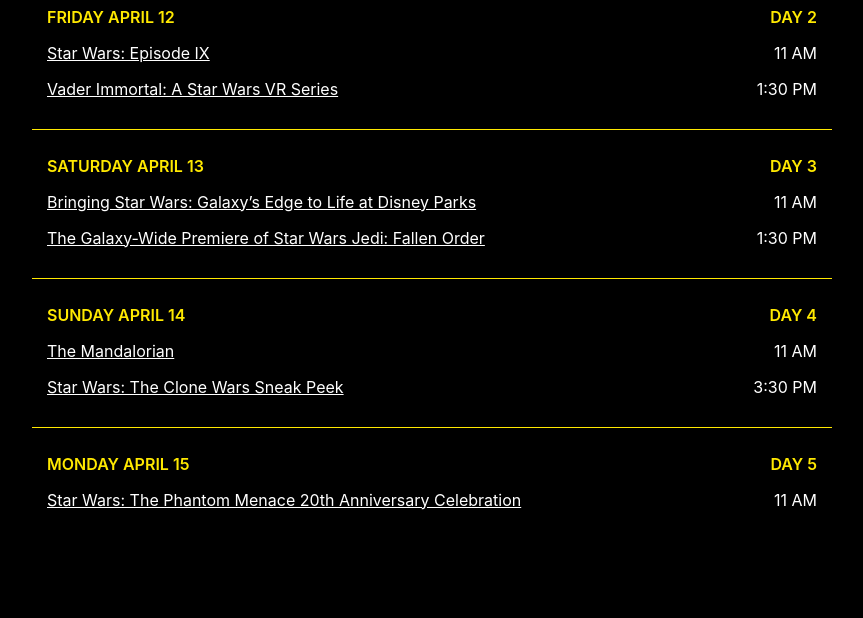
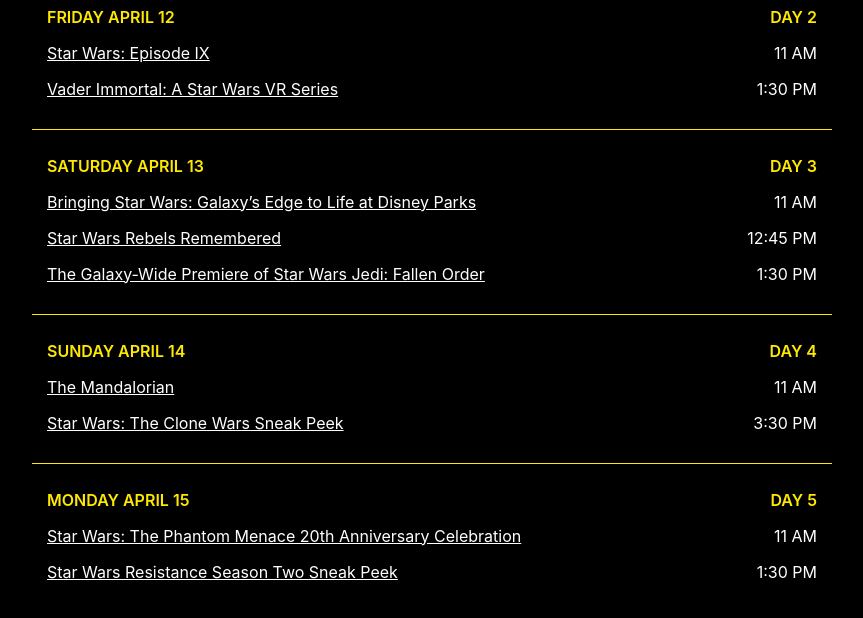
Before and after one commit to JamieSteveLee/star-wars-celebration, a website: page 2019/index.html in a window 1280 px wide. Shown: the part 296-914 px from the top of the page, without its empty margins (208-1071 px from the left). Before the commit the page ends 846 px from the top, so only its background shows below. Drawn offline with nearby package versions, Linux system fonts and the light colour scheme; files that its build step writes are made by us from their sources.

Commit message:
Add Galaxy stage panels

```diff
--- a/src/js/script.js
+++ b/src/js/script.js
@@ -21,69 +21,16 @@
 				day: "Day 2",
 				display: true,
 				panels: [
-					{
-						name: "Star Wars: Episode IX",
-						shortName: "Episode IX",
-						timeGMT: [2019, 4, 12, 16, 0, 0],
-						stages: ["Celebration", "Galaxy", "Twin Suns"],
-						fave: true,
-						display: true,
-						url: "https://www.youtube.com/watch?v=RnhiLZOprZE",
-					},
-					{
-						name: "Vader Immortal: A Star Wars VR Series",
-						shortName: "Vader Immortal",
-						timeGMT: [2019, 4, 12, 18, 30, 0],
-						stages: ["Celebration"],
-						fave: true,
-						display: true,
-						url: "https://www.youtube.com/watch?v=bP9lB8BMSzo",
-					},
-					{
-						name: "Star Wars Collectibles Update with Lucasfilm's Brian Merten",
-						shortName: "Collectibles",
-						timeGMT: [2019, 4, 12, 18, 30, 0],
-						stages: ["Twin Suns"],
-						fave: false,
-						display: true,
-						url: "",
-					},
-					{
-						name: "Star Wars Hasbro",
-						shortName: "Hasbro",
-						timeGMT: [2019, 4, 12, 20, 0, 0],
-						stages: ["Twin Suns"],
-						fave: false,
-						display: true,
-						url: "",
-					},
-					{
-						name: "The Creatures, Droids & Aliens of Star Wars",
-						shortName: "Creatures, Droids & Aliens",
-						timeGMT: [2019, 4, 12, 21, 0, 0],
-						stages: ["Celebration"],
-						fave: false,
-						display: true,
-						url: "https://www.youtube.com/watch?v=De3NwcdQAlY",
-					},
-					{
-						name: "Lucasfilm Publishing Panel",
-						shortName: "Lucasfilm Publishing",
-						timeGMT: [2019, 4, 12, 21, 45, 0],
-						stages: ["Twin Suns"],
-						fave: false,
-						display: true,
-						url: "",
-					},
-					{
-						name: "I'll Take Droids for $500, Obi-Wan: An Intergalactic Game Show",
-						shortName: "Game Show",
-						timeGMT: [2019, 4, 12, 23, 30, 0],
-						stages: ["Twin Suns"],
-						fave: false,
-						display: true,
-						url: "",
-					},
+					{name:'Star Wars: Episode IX',shortName:'Episode IX',timeGMT:[2019,4,12,16,0,0],stages:["Celebration", "Galaxy", "Twin Suns"],fave:true,display:true,url:'https://www.youtube.com/watch?v=RnhiLZOprZE'},
+					{name:'Vader Immortal: A Star Wars VR Series',shortName:'Vader Immortal',timeGMT:[2019,4,12,18,30,0],stages:["Celebration"],fave:true,display:true,url:'https://www.youtube.com/watch?v=bP9lB8BMSzo'},
+					{name:'20 years of the LEGO Star Wars Story - A Retrospective and Forward Look',shortName:'LEGO Star Wars Story',timeGMT:[2019,4,12,18,30,0],stages:["Galaxy"],fave:false,display:true,url:'https://www.youtube.com/watch?v=S6sNfTyRfYk'},
+					{name:'Star Wars Collectibles Update with Lucasfilm\'s Brian Merten',shortName:'Collectibles',timeGMT:[2019,4,12,18,30,0],stages:["Twin Suns"],fave:false,display:true,url:''},
+					{name:'Star Wars Hasbro',shortName:'Hasbro',timeGMT:[2019,4,12,20,0,0],stages:["Twin Suns"],fave:false,display:true,url:''},
+					{name:'The Music of Star Wars: The Phantom Menace with David Collins',shortName:'Music of TPM',timeGMT:[2019,4,12,20,30,0],stages:["Galaxy"],fave:false,display:true,url:''},
+					{name:'The Creatures, Droids & Aliens of Star Wars',shortName:'Creatures, Droids & Aliens',timeGMT:[2019,4,12,21,0,0],stages:["Celebration"],fave:false,display:true,url:''},
+					{name:'Lucasfilm Publishing Panel',shortName:'Lucasfilm Publishing',timeGMT:[2019,4,12,21,45,0],stages:["Twin Suns"],fave:false,display:true,url:''},
+					{name:'ILM Presents: Making Solo',shortName:'Making Solo',timeGMT:[2019,4,12,22,30,0],stages:["Galaxy"],fave:false,display:true,url:''},
+					{name:'I\'ll Take Droids for $500, Obi-Wan: An Intergalactic Game Show',shortName:'Game Show',timeGMT:[2019,4,12,23,30,0],stages:["Twin Suns"],fave:false,display:true,url:''},
 				]
 			},
 			{
@@ -91,78 +38,18 @@
 				day: "Day 3",
 				display: true,
 				panels: [
-					{
-						name: "Bringing Star Wars: Galaxy’s Edge to Life at Disney Parks",
-						shortName: "Galaxy’s Edge",
-						timeGMT: [2019, 4, 13, 16, 0, 0],
-						stages: ["Celebration"],
-						fave: true,
-						display: true,
-						url: "https://www.youtube.com/watch?v=lMwhJiK-XbA",
-					},
-					{
-						name: "Inside Fantasy Flight Games",
-						shortName: "Fantasy Flight Games",
-						timeGMT: [2019, 4, 13, 16, 0, 0],
-						stages: ["Twin Suns"],
-						fave: false,
-						display: true,
-						url: "",
-					},
-					{
-						name: "Del Rey Books - Behind the Scenes",
-						shortName: "Del Rey Books",
-						timeGMT: [2019, 4, 13, 17, 45, 0],
-						stages: ["Twin Suns"],
-						fave: false,
-						display: true,
-						url: "",
-					},
-					{
-						name: "The Galaxy-Wide Premiere of Star Wars Jedi: Fallen Order",
-						shortName: "Jedi: Fallen Order",
-						timeGMT: [2019, 4, 13, 18, 30, 0],
-						stages: ["Celebration"],
-						fave: true,
-						display: true,
-						url: "https://www.youtube.com/watch?v=XNa5FwnCfXE",
-					},
-					{
-						name: "Marvel Comics Presents: Star Wars",
-						shortName: "Marvel Comics",
-						timeGMT: [2019, 4, 13, 19, 30, 0],
-						stages: ["Twin Suns"],
-						fave: false,
-						display: true,
-						url: "",
-					},
-					{
-						name: "SISTERS OF THE FORCE, A Celebration of Women and Star Wars",
-						shortName: "Women and Star Wars",
-						timeGMT: [2019, 4, 13, 21, 0, 0],
-						stages: ["Celebration"],
-						fave: false,
-						display: true,
-						url: "https://www.youtube.com/watch?v=MfzrCUOx91U",
-					},
-					{
-						name: "Step Into Our Star Wars Stories: ILMxLAB",
-						shortName: "ILMxLAB",
-						timeGMT: [2019, 4, 13, 21, 15, 0],
-						stages: ["Twin Suns"],
-						fave: false,
-						display: true,
-						url: "",
-					},
-					{
-						name: "Star Wars: The Force of Funko",
-						shortName: "Funko",
-						timeGMT: [2019, 4, 13, 22, 45, 0],
-						stages: ["Twin Suns"],
-						fave: false,
-						display: true,
-						url: "",
-					},
+					{name:'Droids and Animatronic Creatures of Star Wars',shortName:'Droids and Animatronic Creatures',timeGMT:[2019,4,13,15,45,0],stages:["Galaxy"],fave:false,display:true,url:'https://www.youtube.com/watch?v=De3NwcdQAlY'},
+					{name:'Bringing Star Wars: Galaxy\’s Edge to Life at Disney Parks',shortName:'Galaxy’s Edge',timeGMT:[2019,4,13,16,0,0],stages:["Celebration"],fave:true,display:true,url:'https://www.youtube.com/watch?v=lMwhJiK-XbA'},
+					{name:'Inside Fantasy Flight Games',shortName:'Fantasy Flight Games',timeGMT:[2019,4,13,16,0,0],stages:["Twin Suns"],fave:false,display:true,url:''},
+					{name:'Star Wars Rebels Remembered',shortName:'Rebels',timeGMT:[2019,4,13,17,45,0],stages:["Galaxy"],fave:true,display:true,url:'https://www.youtube.com/watch?v=RqyKaWM0Jf0'},
+					{name:'Del Rey Books - Behind the Scenes',shortName:'Del Rey Books',timeGMT:[2019,4,13,17,45,0],stages:["Twin Suns"],fave:false,display:true,url:''},
+					{name:'The Galaxy-Wide Premiere of Star Wars Jedi: Fallen Order',shortName:'Jedi: Fallen Order',timeGMT:[2019,4,13,18,30,0],stages:["Celebration"],fave:true,display:true,url:'https://www.youtube.com/watch?v=XNa5FwnCfXE'},
+					{name:'Marvel Comics Presents: Star Wars',shortName:'Marvel Comics',timeGMT:[2019,4,13,19,30,0],stages:["Twin Suns"],fave:false,display:true,url:''},
+					{name:'Star Wars Cosplay Competition',shortName:'Cosplay Competition',timeGMT:[2019,4,13,20,30,0],stages:["Galaxy"],fave:false,display:true,url:''},
+					{name:'SISTERS OF THE FORCE, A Celebration of Women and Star Wars',shortName:'Women and Star Wars',timeGMT:[2019,4,13,21,0,0],stages:["Celebration"],fave:false,display:true,url:'https://www.youtube.com/watch?v=MfzrCUOx91U'},
+					{name:'Step Into Our Star Wars Stories: ILMxLAB',shortName:'ILMxLAB',timeGMT:[2019,4,13,21,15,0],stages:["Twin Suns"],fave:false,display:true,url:''},
+					{name:'A Star Wars Let\'s Play',shortName:'A Star Wars Let\'s Play',timeGMT:[2019,4,13,22,30,0],stages:["Galaxy"],fave:false,display:true,url:''},
+					{name:'Star Wars: The Force of Funko',shortName:'Funko',timeGMT:[2019,4,13,22,45,0],stages:["Twin Suns"],fave:false,display:true,url:''},
 				]
 			},
 			{
@@ -170,50 +57,14 @@
 				day: "Day 4",
 				display: true,
 				panels: [
-					{
-						name: "The Mandalorian",
-						timeGMT: [2019, 4, 14, 16, 0, 0],
-						stages: ["Celebration", "Galaxy", "Twin Suns"],
-						fave: true,
-						display: true,
-						url: "https://www.youtube.com/watch?v=GrlTosbjylA",
-					},
-					{
-						name: "Behind the Scenes of the Cantina",
-						shortName: "Cantina BTS",
-						timeGMT: [2019, 4, 14, 18, 0, 0],
-						stages: ["Twin Suns"],
-						fave: false,
-						display: true,
-						url: "",
-					},
-					{
-						name: "In Conversation with Alan Tudyk",
-						shortName: "Alan Tudyk",
-						timeGMT: [2019, 4, 14, 18, 30, 0],
-						stages: ["Celebration"],
-						fave: false,
-						display: true,
-						url: "https://www.youtube.com/watch?v=rscLMX2axdk",
-					},
-					{
-						name: "Star Wars: The Clone Wars Sneak Peek",
-						shortName: "The Clone Wars",
-						timeGMT: [2019, 4, 14, 20, 30, 0],
-						stages: ["Celebration", "Twin Suns"],
-						fave: true,
-						display: true,
-						url: "https://www.youtube.com/watch?v=I0XlB2EJZuA",
-					},
-					{
-						name: "Into the Archives",
-						shortName: "Into the Archives",
-						timeGMT: [2019, 4, 14, 22, 30, 0],
-						stages: ["Twin Suns"],
-						fave: false,
-						display: true,
-						url: "",
-					},
+					{name:'The Mandalorian',shortName:'The Mandalorian',timeGMT:[2019,4,14,16,0,0],stages:["Celebration", "Galaxy", "Twin Suns"],fave:true,display:true,url:'https://www.youtube.com/watch?v=GrlTosbjylA'},
+					{name:'Behind the Scenes of the Cantina',shortName:'Cantina BTS',timeGMT:[2019,4,14,18,0,0],stages:["Twin Suns"],fave:false,display:true,url:''},
+					{name:'In Conversation with Alan Tudyk',shortName:'Alan Tudyk',timeGMT:[2019,4,14,18,30,0],stages:["Celebration"],fave:false,display:true,url:'https://www.youtube.com/watch?v=rscLMX2axdk'},
+					{name:'Star Wars: The Clone Wars Sneak Peek',shortName:'The Clone Wars',timeGMT:[2019,4,14,20,30,0],stages:["Celebration", "Twin Suns"],fave:true,display:true,url:'https://www.youtube.com/watch?v=I0XlB2EJZuA'},
+					{name:'Into the Archives',shortName:'Into the Archives',timeGMT:[2019,4,14,22,30,0],stages:["Twin Suns"],fave:false,display:true,url:''},
+					{name:'Doug Chiang: The Evolution of Star Wars Design - Designing Episode I',shortName:'Doug Chiang: Designing Episode I',timeGMT:[2019,4,14,18,15,0],stages:["Galaxy"],fave:false,display:true,url:'https://www.youtube.com/watch?v=X5-RYDpmjLU'},
+					{name:'ILM Model Shop: Building a Galaxy',shortName:'ILM Model Shop',timeGMT:[2019,4,14,20,15,0],stages:["Galaxy"],fave:false,display:true,url:''},
+					{name:'Anthony Daniels Droidography',shortName:'Anthony Daniels',timeGMT:[2019,4,14,22,15,0],stages:["Galaxy"],fave:false,display:true,url:''},
 				]
 			},
 			{
@@ -221,60 +72,13 @@
 				day: "Day 5",
 				display: true,
 				panels: [
-					{
-						name: "Lucasfilm Publishing: Writers Roundtable",
-						shortName: "Lucasfilm Publishing: Writers",
-						timeGMT: [2019, 4, 15, 15, 0, 0],
-						stages: ["Twin Suns"],
-						fave: false,
-						display: true,
-						url: ""
-					},
-					{
-						name: "Star Wars: The Phantom Menace 20th Anniversary Celebration",
-						shortName: "TPM 20th Anniversary",
-						timeGMT: [2019, 4, 15, 16, 0, 0],
-						stages: ["Celebration", "Galaxy"],
-						fave: true,
-						display: true,
-						url: "https://www.youtube.com/watch?v=bhBGb8J9vsI"
-					},
-					{
-						name: "Star Wars Celebration Tattoo Competition",
-						shortName: "Tattoo Competition",
-						timeGMT: [2019, 4, 15, 17, 15, 0],
-						stages: ["Twin Suns"],
-						fave: false,
-						display: true,
-						url: ""
-					},
-					{
-						name: "Short Stories with Warwick Davis",
-						shortName: "Warwick Davis",
-						timeGMT: [2019, 4, 15, 18, 30, 0],
-						stages: ["Celebration"],
-						fave: false,
-						display: true,
-						url: ""
-					},
-					{
-						name: "IDW Publishing: The Adventures Continue!",
-						shortName: "IDW Publishing",
-						timeGMT: [2019, 4, 15, 19, 0, 0],
-						stages: ["Twin Suns"],
-						fave: false,
-						display: true,
-						url: ""
-					},
-					{
-						name: "Celebration Chicago Closing Ceremony",
-						shortName: "Closing Ceremony",
-						timeGMT: [2019, 4, 15, 20, 30, 0],
-						stages: ["Celebration"],
-						fave: false,
-						display: true,
-						url: "https://www.youtube.com/watch?v=H0WpL1wnAzY"
-					},
+					{name:'Lucasfilm Publishing: Writers Roundtable',shortName:'Lucasfilm Publishing: Writers',timeGMT:[2019,4,15,15,30,0],stages:["Twin Suns"],fave:false,display:true,url:''},
+					{name:'Star Wars: The Phantom Menace 20th Anniversary Celebration',shortName:'TPM 20th Anniversary',timeGMT:[2019,4,15,16,0,0],stages:["Celebration", "Galaxy"],fave:true,display:true,url:'https://www.youtube.com/watch?v=bhBGb8J9vsI'},
+					{name:'Star Wars Celebration Tattoo Competition',shortName:'Tattoo Competition',timeGMT:[2019,4,15,17,15,0],stages:["Twin Suns"],fave:false,display:true,url:''},
+					{name:'Short Stories with Warwick Davis',shortName:'Warwick Davis',timeGMT:[2019,4,15,18,30,0],stages:["Celebration"],fave:false,display:true,url:''},
+					{name:'Star Wars Resistance Season Two Sneak Peek',shortName:'Resistance',timeGMT:[2019,4,15,18,30,0],stages:["Galaxy"],fave:true,display:true,url:'https://www.youtube.com/watch?v=2X-ERLWaFWI'},
+					{name:'IDW Publishing: The Adventures Continue!',shortName:'IDW Publishing',timeGMT:[2019,4,15,19,0,0],stages:["Twin Suns"],fave:false,display:true,url:''},
+					{name:'Celebration Chicago Closing Ceremony',shortName:'Closing Ceremony',timeGMT:[2019,4,15,20,30,0],stages:["Celebration"],fave:false,display:true,url:'https://www.youtube.com/watch?v=H0WpL1wnAzY'},
 				]
 			},
 		]
@@ -375,8 +179,8 @@
 			if(loadPanels) {
 				this.allPanels = loadPanels;
 			} else {
-				this.allPanels = "";
-				this.allPanels = this.celebration2019.slice();
+				// Deep copy of array
+				this.allPanels = JSON.parse(JSON.stringify(this.celebration2019));
 			}
 		},
 		filterPanel: function(panel) {
@@ -423,9 +227,11 @@
 				// Reset to default settings
 				this.settings = Object.assign({}, this.defaultSettings);
 
-				// Set all panels to show
-				this.allPanels.length = 0;
-				this.allPanels = this.celebration2019.slice();
+				// Deep copy of original array
+				this.allPanels = JSON.parse(JSON.stringify(this.celebration2019));
+
+				// Close settings
+				this.settingsOpen = false;
 
 				setTimeout(() => {
 					localStorage.removeItem('jamie_sw_celebration');
--- a/src/scss/style.scss
+++ b/src/scss/style.scss
@@ -109,6 +109,7 @@
 	z-index: 1;
 
 	border: 8px solid;
+	padding-top: 2px;
 
 	-webkit-animation: borderpulse 2s infinite; /* Safari 4+ */
 	-moz-animation: borderpulse 2s infinite; /* Fx 5+ */
```
